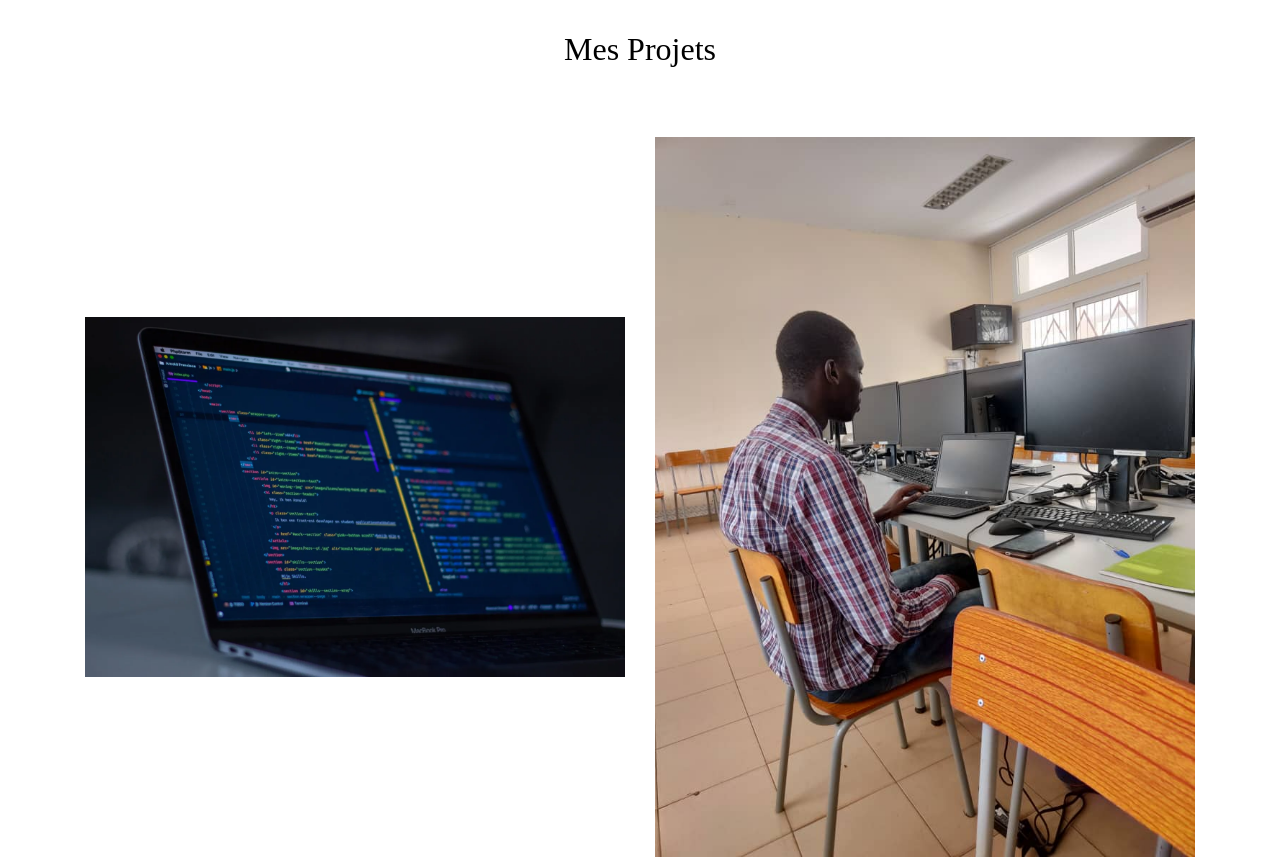
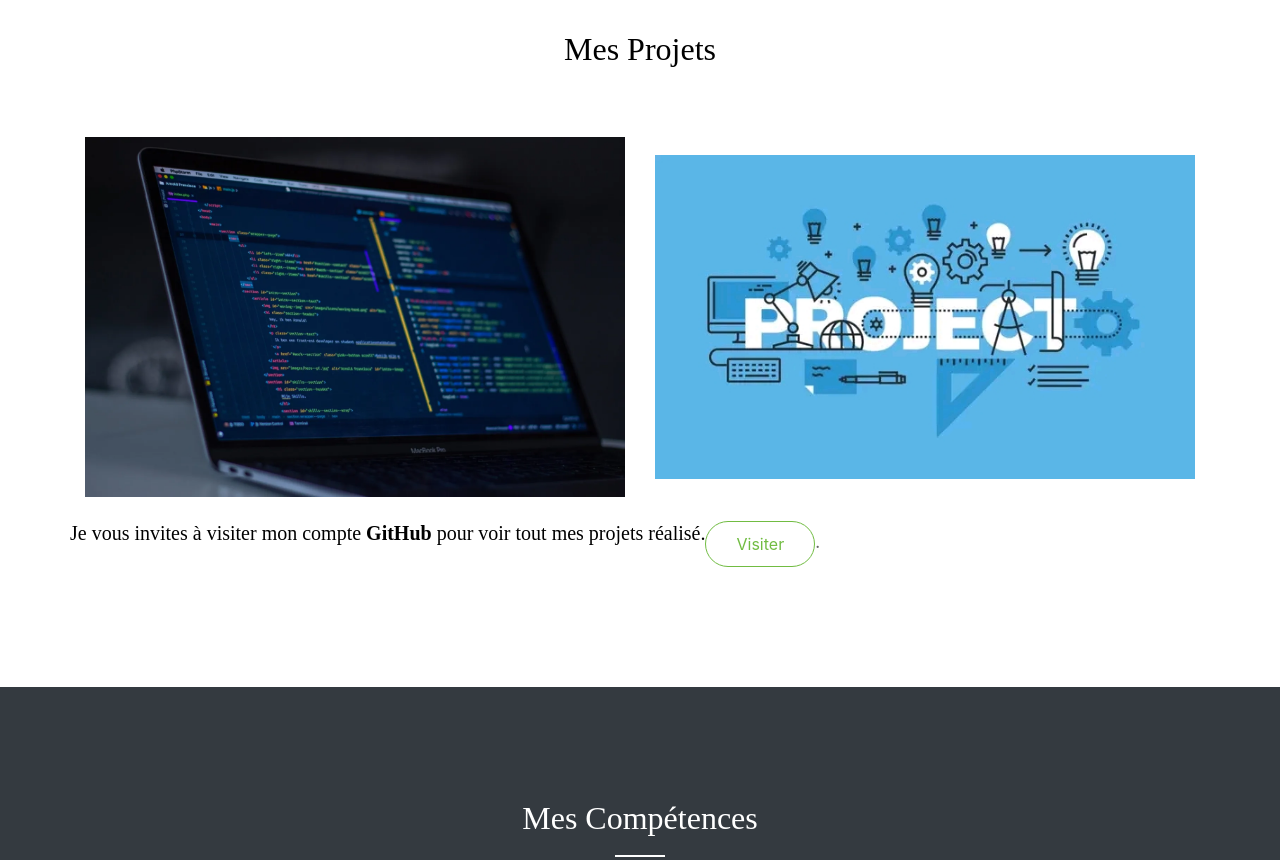
Before and after one commit to camara9126/mon_portfolio, a plain HTML site: page index.html in a window 1280 px wide. Shown: the part 2360-3220 px from the top of the page. Drawn offline with Linux system fonts and the light colour scheme; files whose address does not match are found by name; a web font is replaced by a local one.

Commit message:
ajout image projet

```diff
--- a/index.html
+++ b/index.html
@@ -205,7 +205,7 @@
           </div>
           <div class="col-md-6 mb-4 text-center align-self-center">
             <div class="projet">
-              <img src="images/face4.jpg" alt="">
+              <img src="images/project.jpg" alt="">
             </div>
           </div>
           <h5>Je vous invites à visiter mon compte <b>GitHub</b> pour voir tout mes projets réalisé.</h5>
```
Also changed, not shown: images/project.jpg (added).
